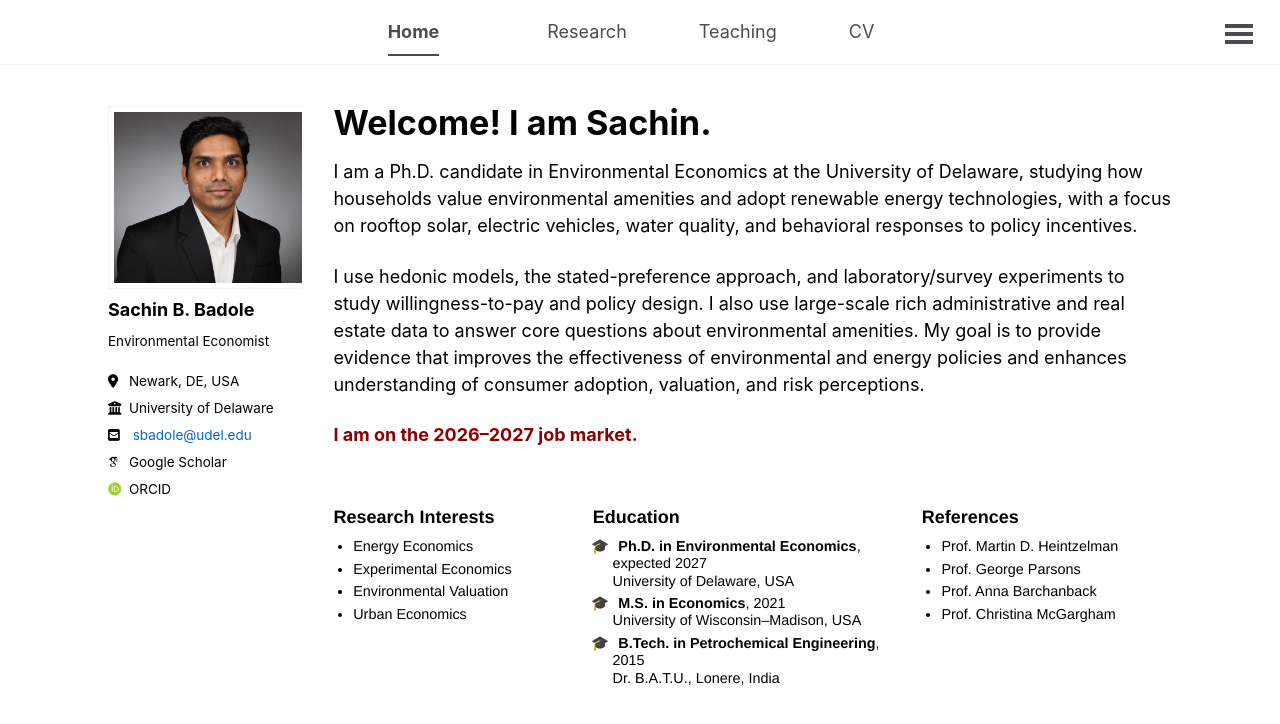
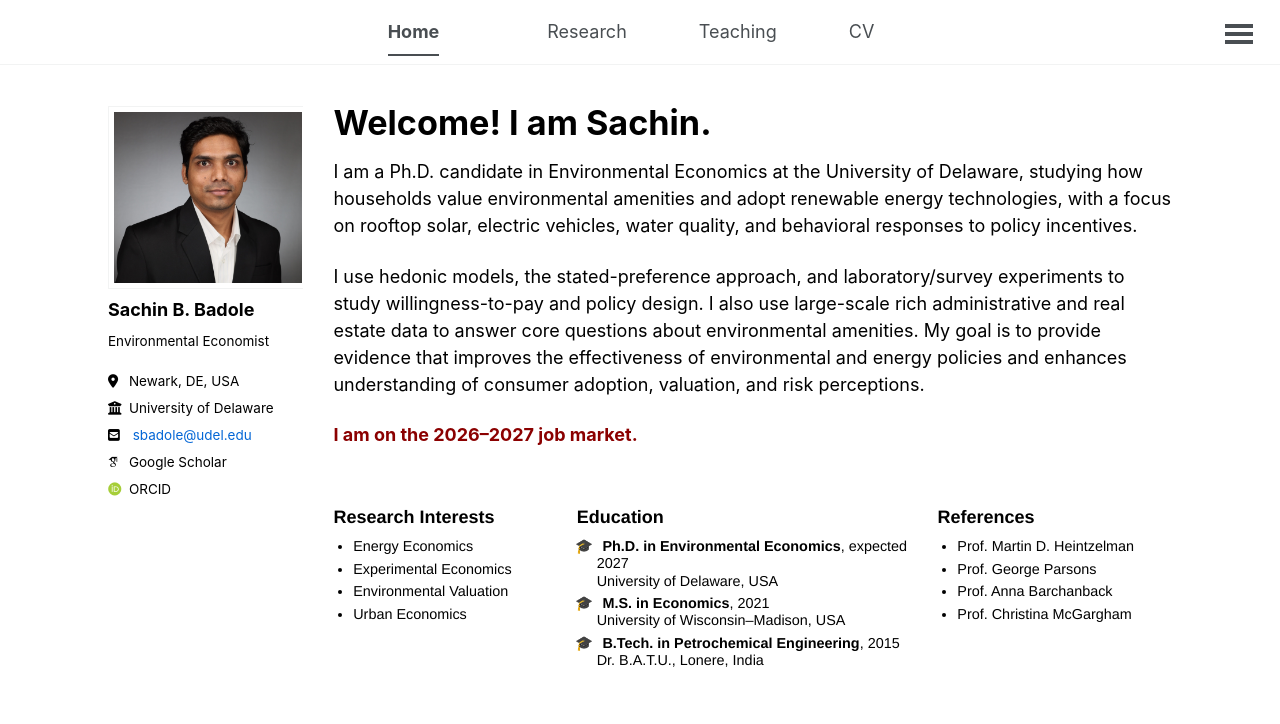
Before and after one commit to sachin-b-badole/sachin-b-badole.github.io, a Jekyll site: the page built from _pages/about.md, in a window 1280 px wide. Shown: the top 724 px of the page. Built offline with Jekyll 4.4.1, drawn with Linux system fonts in a browser that asks for light colours; some web fonts are replaced.

Commit message:
Update custom.css

```diff
--- a/assets/css/custom.css
+++ b/assets/css/custom.css
@@ -265,11 +265,11 @@ img {
 
 .three-col-row {
   display: grid;
-  grid-template-columns: 0.9fr 1.15fr 0.9fr;  /* narrower + closer */
+  grid-template-columns: 0.8fr 1.2fr 0.8fr;  /* narrower + closer */
   column-gap: 0.5rem;                      /* reduce horizontal gap */
   row-gap: 0.5rem;
   margin-top: 0.75rem;
-  max-width: 1100px;
+  max-width: 1200px;
 }
 
 /* Headings */
```
